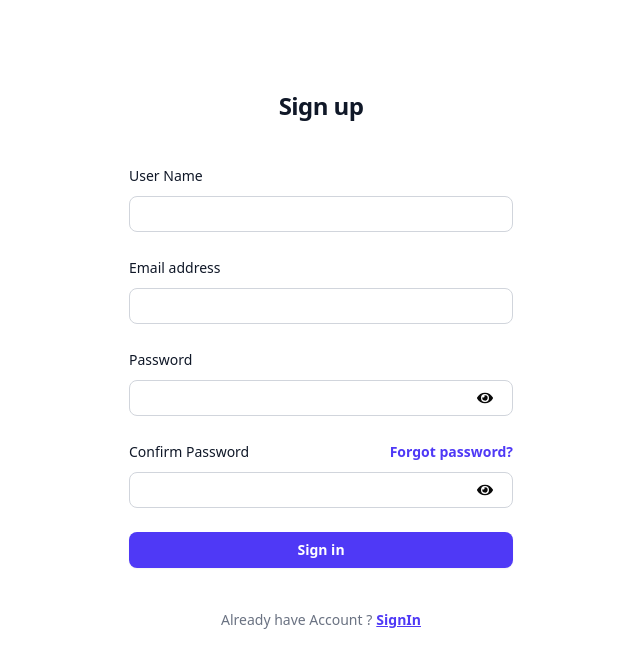
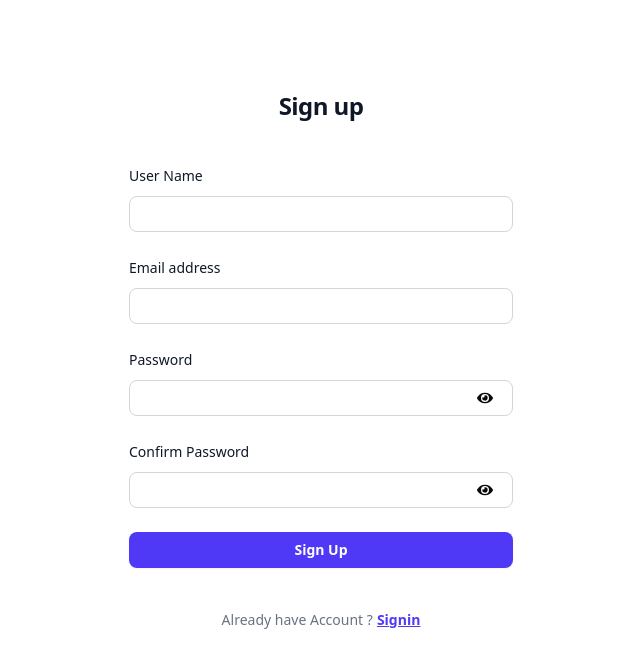
Before and after one commit to hanzala591/My-Chat-Frontend, a React (Vite) app: page /signup in a window 1280 px wide. Shown: the top 668 px of the page, without its empty margins (319-959 px from the left). Built offline with nearby package versions, Linux system fonts and the light colour scheme.

Commit message:
Integrade Frontend SignUp Functionalities With Backend

```diff
--- a/package.json
+++ b/package.json
@@ -11,6 +11,7 @@
   },
   "dependencies": {
     "@radix-ui/react-slot": "^1.2.2",
+    "@reduxjs/toolkit": "^2.8.2",
     "@tailwindcss/vite": "^4.1.7",
     "axios": "^1.9.0",
     "class-variance-authority": "^0.7.1",
--- a/src/App.jsx
+++ b/src/App.jsx
@@ -1,17 +1,18 @@
 import { ToastContainer } from "react-toastify";
 import RecieverMessage from "./components/RecieverMessage.jsx";
 import SenderMessage from "./components/SenderMessage.jsx";
-import ChangePassword from "./pages/ChangePassword.jsx";
 import Chat from "./pages/Chat.jsx";
 import ConfirmCode from "./pages/ConfirmCode.jsx";
 import SignIn from "./pages/SignIn.jsx";
 import SignUp from "./pages/SignUp.jsx";
 import VoiceToText from "./pages/VoiceToText.jsx";
+import { useSelector } from "react-redux";
+import { Outlet } from "react-router-dom";
 
 function App() {
   return (
     <>
-      <ChangePassword />
+      <Outlet />
       <ToastContainer />
     </>
   );
--- /dev/null
+++ b/src/axios/axios.js
@@ -0,0 +1,4 @@
+import axios from "axios";
+export const axiosInstance = axios.create({
+  baseURL: "http://localhost:3000/api",
+});
--- a/src/main.jsx
+++ b/src/main.jsx
@@ -6,16 +6,23 @@ import { BrowserRouter, Route, Routes } from "react-router-dom";
 import SignUp from "./pages/SignUp.jsx";
 import SignIn from "./pages/SignIn.jsx";
 import ConfirmCode from "./pages/ConfirmCode";
+import { Provider } from "react-redux";
+import store from "./store/store";
+import ForgetPassword from "./pages/ForgetPassword";
 
 createRoot(document.getElementById("root")).render(
+  <Provider store={store}>
     <BrowserRouter>
       <StrictMode>
         <Routes>
-        <Route path="/" element={<App />} />
-        <Route path="/signup" element={<SignUp />} />
-        <Route path="/signin" element={<SignIn />} />
-        <Route path="/verifycode" element={<ConfirmCode />} />
+          <Route path="/" element={<App />}>
+            <Route path="signup" element={<SignUp />} />
+            <Route path="signin" element={<SignIn />} />
+            <Route path="verifycode" element={<ConfirmCode />} />
+            <Route path="forgetpassword" element={<ForgetPassword />} />
+          </Route>
         </Routes>
       </StrictMode>
     </BrowserRouter>
+  </Provider>
 );
--- a/src/pages/ChangePassword.jsx
+++ b/src/pages/ForgetPassword.jsx
@@ -3,18 +3,18 @@ import React, { useState } from "react";
 import { FaEye, FaEyeSlash } from "react-icons/fa";
 import { toast } from "react-toastify";
 
-export default function ChangePassword() {
+export default function ForgetPassword() {
   const [hiddenPassword, setHiddenPassword] = useState(true);
   const [form, setForm] = useState({
     email: "",
     prepassword: "",
-    password: "",
+    newpassword: "",
     confirmPassword: "",
   });
   const handleSubmit = (event) => {
     event.preventDefault();
-    if (form.password !== form.confirmPassword) {
-      toast.error("Password and Confirm Does Not Match");
+    if (form.newpassword !== form.confirmPassword) {
+      toast.error("New Password and Confirm Does Not Match");
     }
     console.log(form);
   };
@@ -86,22 +86,22 @@ export default function ChangePassword() {
           <div>
             <div className="flex items-center justify-between">
               <label
-                htmlFor="password"
+                htmlFor="newpassword"
                 className="block text-sm/6 font-medium text-gray-900"
               >
-                Password
+                New Password
               </label>
             </div>
             <div className="mt-2 relative">
               <input
-                id="password"
-                name="password"
+                id="newpassword"
+                name="newpassword"
                 type={hiddenPassword ? "password" : "text"}
                 required
                 autoComplete="current-password"
                 className="block w-full rounded-md bg-white px-3 py-1.5 text-base text-gray-900 outline-1 -outline-offset-1 outline-gray-300 placeholder:text-gray-400 focus:outline-2 focus:-outline-offset-2 focus:outline-indigo-600 sm:text-sm/6"
                 onChange={(event) => {
-                  setForm({ ...form, password: event.target.value });
+                  setForm({ ...form, newpassword: event.target.value });
                 }}
               />
               <div
--- a/src/pages/SignIn.jsx
+++ b/src/pages/SignIn.jsx
@@ -66,7 +66,7 @@ export default function SignIn() {
                     href="#"
                     className="font-semibold text-indigo-600 hover:text-indigo-500"
                   >
-                    Forgot password?
+                    <Link to="/forgetpassword">Forgot password?</Link>
                   </a>
                 </div>
               </div>
--- a/src/pages/SignUp.jsx
+++ b/src/pages/SignUp.jsx
@@ -1,10 +1,15 @@
+import { axiosInstance } from "@/axios/axios";
+import { signup } from "@/store/authSlice.js";
 import React, { useState } from "react";
 import { FaEye } from "react-icons/fa";
 import { FaEyeSlash } from "react-icons/fa";
-import { Link } from "react-router-dom";
+import { useDispatch } from "react-redux";
+import { Link, useNavigate } from "react-router-dom";
 import { toast } from "react-toastify";
 
 export default function SignUp() {
+  const dispatch = useDispatch();
+  const navigate = useNavigate();
   const [hiddenPassword, setHiddenPassword] = useState(true);
   const [form, setForm] = useState({
     username: "",
@@ -12,12 +17,26 @@ export default function SignUp() {
     password: "",
     confirmPassword: "",
   });
-  const handleSubmit = (event) => {
+  const handleSubmit = async (event) => {
     event.preventDefault();
     if (form.password !== form.confirmPassword) {
       toast.error("Password and Confirm Does Not Match");
+      return;
     }
-    console.log(form);
+    const formData = {
+      username: form.username,
+      email: form.email,
+      password: form.password,
+    };
+    await axiosInstance
+      .post("/auth/signup", formData)
+      .then((res) => {
+        toast.success("You Are Registered Please Signin");
+        navigate("/signin");
+      })
+      .catch((err) => {
+        toast.error(err.response.data.message);
+      });
   };
   return (
     <>
@@ -120,14 +139,6 @@ export default function SignUp() {
                 >
                   Confirm Password
                 </label>
-                <div className="text-sm">
-                  <a
-                    href="#"
-                    className="font-semibold text-indigo-600 hover:text-indigo-500"
-                  >
-                    Forgot password?
-                  </a>
-                </div>
               </div>
               <div className="mt-2 relative">
                 <input
@@ -155,7 +166,7 @@ export default function SignUp() {
                 type="submit"
                 className="flex w-full justify-center rounded-md bg-indigo-600 px-3 py-1.5 text-sm/6 font-semibold text-white shadow-xs hover:bg-indigo-500 focus-visible:outline-2 focus-visible:outline-offset-2 focus-visible:outline-indigo-600"
               >
-                Sign in
+                Sign Up
               </button>
             </div>
           </form>
@@ -164,7 +175,7 @@ export default function SignUp() {
             Already have Account ?{"   "}
             <Link to="/signin">
               <div className="font-semibold text-indigo-600 hover:text-indigo-500 underline">
-                SignIn
+                Signin
               </div>
             </Link>
           </div>
--- /dev/null
+++ b/src/store/authSlice.js
@@ -0,0 +1,26 @@
+import { axiosInstance } from "@/axios/axios";
+import { createSlice } from "@reduxjs/toolkit";
+
+export const authSlice = createSlice({
+  name: "auth",
+  initialState: {
+    authUser: null,
+  },
+  reducers: {
+    signup: async (state, action) => {
+      axiosInstance
+        .post("/auth/signup", action.payload)
+        .then((res) => {
+          console.log(res);
+        })
+        .catch((err) => {
+          console.log(err);
+        });
+    },
+  },
+});
+
+// Action creators are generated for each case reducer function
+export const { signup } = authSlice.actions;
+
+export default authSlice.reducer;
--- /dev/null
+++ b/src/store/store.js
@@ -0,0 +1,7 @@
+import { configureStore } from "@reduxjs/toolkit";
+import authReducer from "./authSlice.js";
+export default configureStore({
+  reducer: {
+    auth: authReducer,
+  },
+});
```
Also changed, not shown: 1 other file (tests, documents, lock files or other folders). Lines whose indentation alone changed are shown as unchanged.
